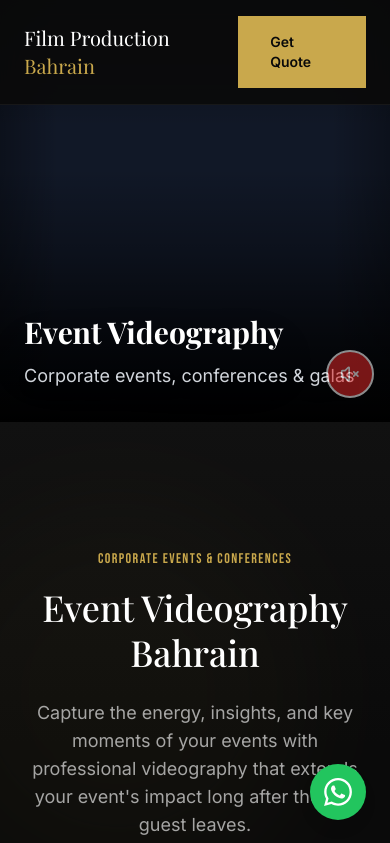
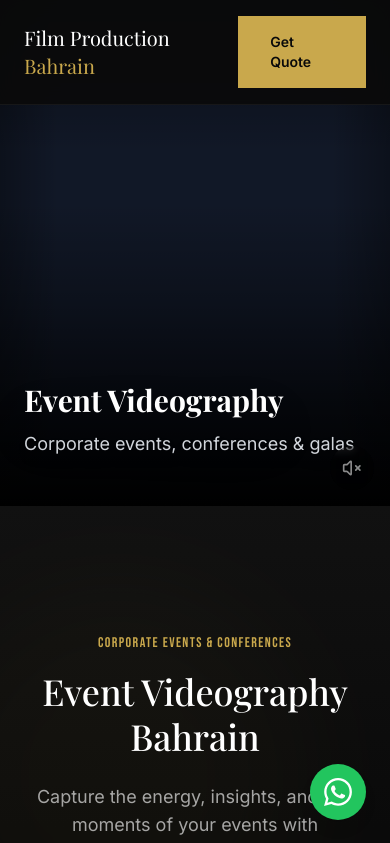
Before and after one commit to shareef6907/filmproduction, a Next.js app: page /event-videography in a window 390 px wide. Shown: the top 843 px of the page. Built offline with nearby package versions, Linux system fonts and the light colour scheme.

Commit message:
Fix VideoHero: full-width, reduce scale, position mute button inside video
- Full width: 100vw with margin-left calc to break out of container
- Reduce scale from 1.3x to 1.05x to show more video
- Taller: 60vh mobile / 80vh desktop
- Mute button inside video area with backdrop-blur

```diff
--- a/src/components/VideoHero.tsx
+++ b/src/components/VideoHero.tsx
@@ -141,18 +141,20 @@ export default function VideoHero({ videoId, title, subtitle }: VideoHeroProps)
     <div
       className="relative w-full overflow-hidden"
       style={{
-        height: isMobile ? '50vh' : '70vh',
-        minHeight: isMobile ? '300px' : '500px',
+        height: isMobile ? '60vh' : '80vh',
+        minHeight: isMobile ? '400px' : '600px',
+        marginLeft: 'calc(-50vw + 50%)',
+        width: '100vw',
         marginBottom: '-1px',
       }}
     >
-      {/* YouTube Player Container - scaled to hide black bars */}
+      {/* YouTube Player Container - object-fit cover approach */}
       <div
         id="video-hero-player"
         ref={playerContainerRef}
         className="absolute inset-0 w-full h-full pointer-events-none"
         style={{
-          transform: 'scale(1.3)',
+          transform: 'scale(1.05)',
           transformOrigin: 'center center',
         }}
       />
@@ -181,7 +183,7 @@ export default function VideoHero({ videoId, title, subtitle }: VideoHeroProps)
       )}
 
       {/* Content Overlay */}
-      <div className="absolute inset-0 flex items-end justify-start pb-8 md:pb-16 px-6 md:px-12 lg:px-16 z-10">
+      <div className="absolute inset-0 flex items-end justify-start pb-12 md:pb-16 px-6 md:px-12 lg:px-16 z-10">
         <motion.div
           initial={{ opacity: 0, y: 30 }}
           animate={{ opacity: 1, y: 0 }}
@@ -199,10 +201,10 @@ export default function VideoHero({ videoId, title, subtitle }: VideoHeroProps)
         </motion.div>
       </div>
 
-      {/* Mute/Unmute Button */}
+      {/* Mute/Unmute Button - inside video area */}
       <button
         onClick={toggleMute}
-        className={`absolute ${isMobile ? 'bottom-6 right-4' : 'bottom-6 right-6'} p-3 md:p-3 bg-red-600 hover:bg-red-500 active:bg-red-700 rounded-full border-2 border-white text-white transition-all z-20 ${
+        className={`absolute ${isMobile ? 'bottom-4 right-4' : 'bottom-4 right-4'} p-3 z-20 rounded-full bg-black/50 backdrop-blur-sm text-white hover:bg-black/70 transition ${
           isMobile ? 'animate-pulse' : ''
         }`}
         aria-label={isMuted ? 'Unmute' : 'Mute'}
```
